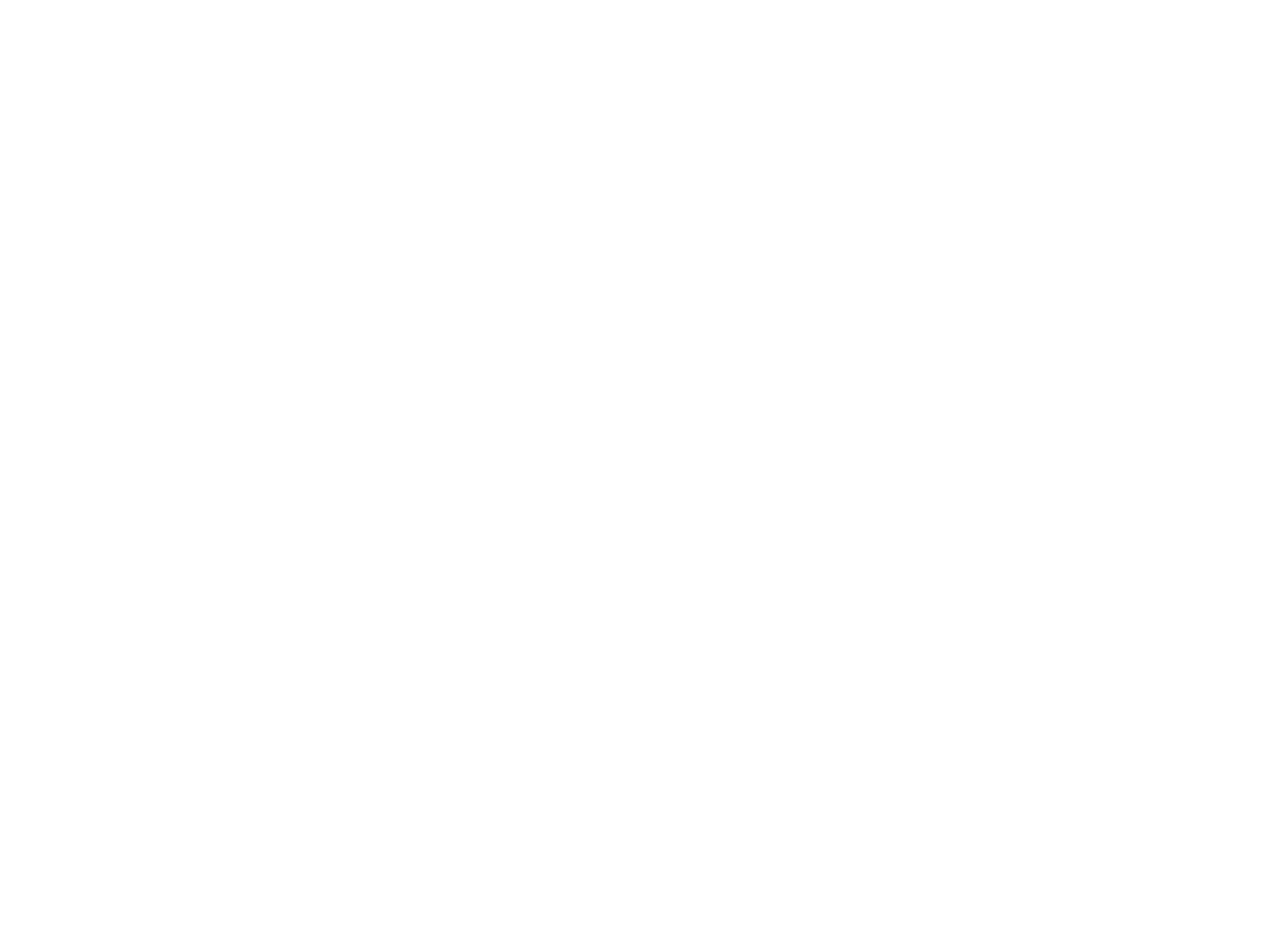
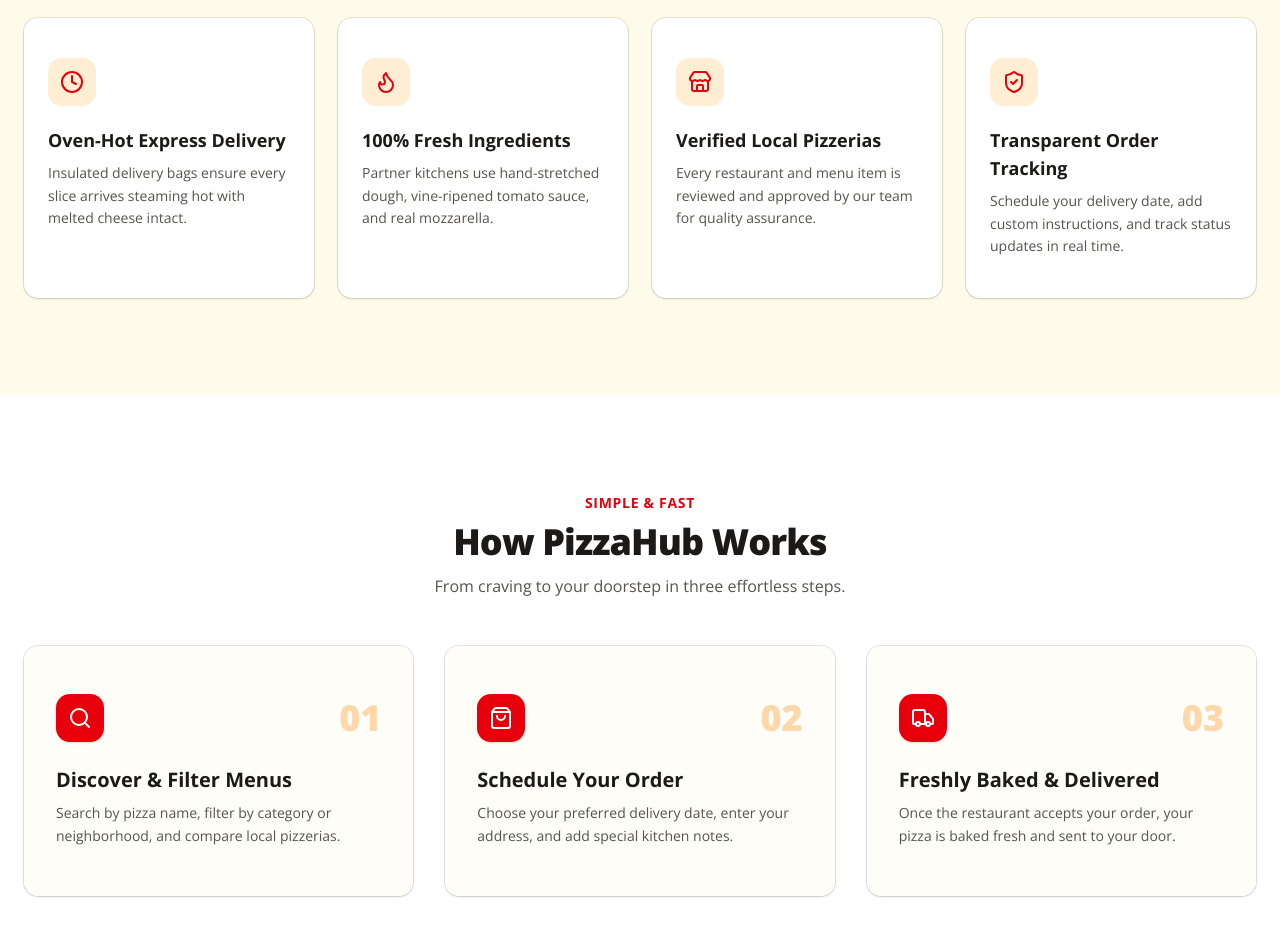
Before and after one commit to asad4405/pizzahub, a Next.js app: page / in a window 1280 px wide. Shown: the part 1780-2716 px from the top of the page. Before the commit the page ends 1522 px from the top, so only its background shows below. Built offline with nearby package versions, Linux system fonts and the light colour scheme.

Commit message:
whychoose and howworks added homepage

```diff
--- a/src/app/page.tsx
+++ b/src/app/page.tsx
@@ -1,11 +1,15 @@
 import Banner from "@/components/home/Banner";
+import HowPizzaHubWorks from "@/components/home/HowPizzaHubWorks";
 import PizzaCategories from "@/components/home/PizzaCategories";
+import WhyChoosePizzaHub from "@/components/home/WhyChoosePizzaHub";
 
 export default function Home() {
     return (
         <div>
             <Banner/>
             <PizzaCategories/>
+            <WhyChoosePizzaHub/>
+            <HowPizzaHubWorks/>
         </div>
     );
 }
--- /dev/null
+++ b/src/components/home/HowPizzaHubWorks.tsx
@@ -0,0 +1,77 @@
+import { Search, ShoppingBag, Truck } from "lucide-react";
+import { Card, CardContent } from "@/components/ui/card";
+
+const steps = [
+    {
+        step: "01",
+        title: "Discover & Filter Menus",
+        description:
+            "Search by pizza name, filter by category or neighborhood, and compare local pizzerias.",
+        icon: Search,
+    },
+    {
+        step: "02",
+        title: "Schedule Your Order",
+        description:
+            "Choose your preferred delivery date, enter your address, and add special kitchen notes.",
+        icon: ShoppingBag,
+    },
+    {
+        step: "03",
+        title: "Freshly Baked & Delivered",
+        description:
+            "Once the restaurant accepts your order, your pizza is baked fresh and sent to your door.",
+        icon: Truck,
+    },
+];
+
+const HowPizzaHubWorks = () => {
+    return (
+        <section className="bg-white py-16 md:py-24">
+            <div className="mx-auto max-w-7xl px-4 md:px-6">
+                <div className="mx-auto max-w-2xl text-center">
+                    <span className="text-sm font-bold uppercase tracking-wider text-red-600">
+                        Simple &amp; Fast
+                    </span>
+                    <h2 className="mt-2 text-3xl font-extrabold tracking-tight text-stone-900 sm:text-4xl">
+                        How PizzaHub Works
+                    </h2>
+                    <p className="mt-3 text-base text-stone-600">
+                        From craving to your doorstep in three effortless steps.
+                    </p>
+                </div>
+
+                <div className="mt-12 grid grid-cols-1 gap-8 md:grid-cols-3">
+                    {steps.map((item) => {
+                        const Icon = item.icon;
+                        return (
+                            <Card
+                                key={item.step}
+                                className="relative h-full border-orange-100 bg-amber-50/40 shadow-sm"
+                            >
+                                <CardContent className="flex h-full flex-col p-8">
+                                    <div className="flex items-center justify-between">
+                                        <div className="flex h-12 w-12 items-center justify-center rounded-xl bg-red-600 text-white shadow-sm">
+                                            <Icon className="h-6 w-6" />
+                                        </div>
+                                        <span className="text-4xl font-black text-orange-200">
+                                            {item.step}
+                                        </span>
+                                    </div>
+                                    <h3 className="mt-6 text-xl font-bold text-stone-900">
+                                        {item.title}
+                                    </h3>
+                                    <p className="mt-2 text-sm leading-relaxed text-stone-600">
+                                        {item.description}
+                                    </p>
+                                </CardContent>
+                            </Card>
+                        );
+                    })}
+                </div>
+            </div>
+        </section>
+    );
+};
+
+export default HowPizzaHubWorks;
--- /dev/null
+++ b/src/components/home/WhyChoosePizzaHub.tsx
@@ -0,0 +1,76 @@
+import { Flame, Clock, Store, ShieldCheck } from "lucide-react";
+import { Card, CardContent } from "@/components/ui/card";
+
+const features = [
+    {
+        title: "Oven-Hot Express Delivery",
+        description:
+            "Insulated delivery bags ensure every slice arrives steaming hot with melted cheese intact.",
+        icon: Clock,
+    },
+    {
+        title: "100% Fresh Ingredients",
+        description:
+            "Partner kitchens use hand-stretched dough, vine-ripened tomato sauce, and real mozzarella.",
+        icon: Flame,
+    },
+    {
+        title: "Verified Local Pizzerias",
+        description:
+            "Every restaurant and menu item is reviewed and approved by our team for quality assurance.",
+        icon: Store,
+    },
+    {
+        title: "Transparent Order Tracking",
+        description:
+            "Schedule your delivery date, add custom instructions, and track status updates in real time.",
+        icon: ShieldCheck,
+    },
+];
+
+const WhyChoosePizzaHub = () => {
+    return (
+        <section className="bg-amber-50 py-16 md:py-24">
+            <div className="mx-auto max-w-7xl px-4 md:px-6">
+                <div className="mx-auto max-w-2xl text-center">
+                    <span className="text-sm font-bold uppercase tracking-wider text-red-600">
+                        The PizzaHub Promise
+                    </span>
+                    <h2 className="mt-2 text-3xl font-extrabold tracking-tight text-stone-900 sm:text-4xl">
+                        Why Choose PizzaHub?
+                    </h2>
+                    <p className="mt-3 text-base text-stone-600">
+                        We connect pizza lovers directly with top neighborhood pizzerias
+                        for a seamless, reliable ordering experience.
+                    </p>
+                </div>
+
+                <div className="mt-12 grid grid-cols-1 gap-6 sm:grid-cols-2 lg:grid-cols-4">
+                    {features.map((feature) => {
+                        const Icon = feature.icon;
+                        return (
+                            <Card
+                                key={feature.title}
+                                className="h-full border-orange-200/80 bg-white shadow-sm transition-shadow hover:shadow-md"
+                            >
+                                <CardContent className="flex h-full flex-col p-6">
+                                    <div className="flex h-12 w-12 items-center justify-center rounded-xl bg-orange-100 text-red-600">
+                                        <Icon className="h-6 w-6" />
+                                    </div>
+                                    <h3 className="mt-5 text-lg font-bold text-stone-900">
+                                        {feature.title}
+                                    </h3>
+                                    <p className="mt-2 text-sm leading-relaxed text-stone-600">
+                                        {feature.description}
+                                    </p>
+                                </CardContent>
+                            </Card>
+                        );
+                    })}
+                </div>
+            </div>
+        </section>
+    );
+};
+
+export default WhyChoosePizzaHub;
```
